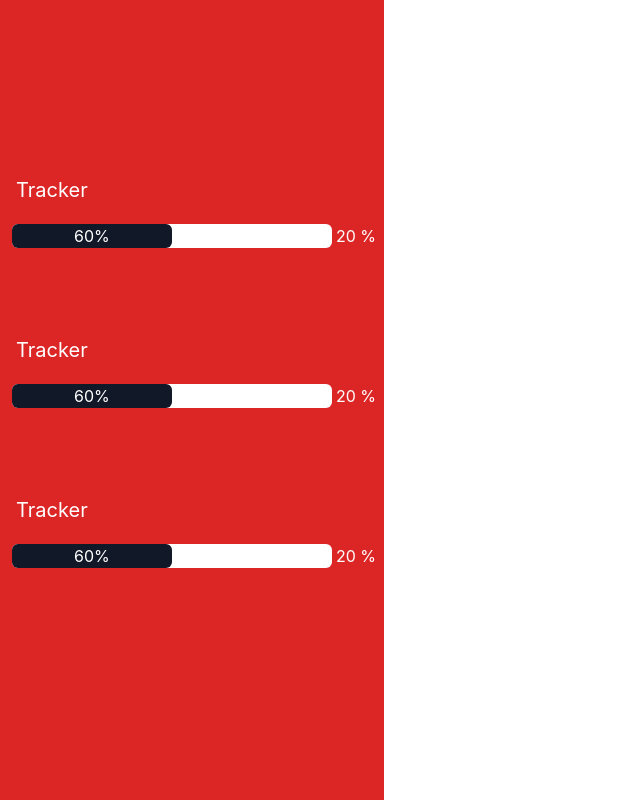
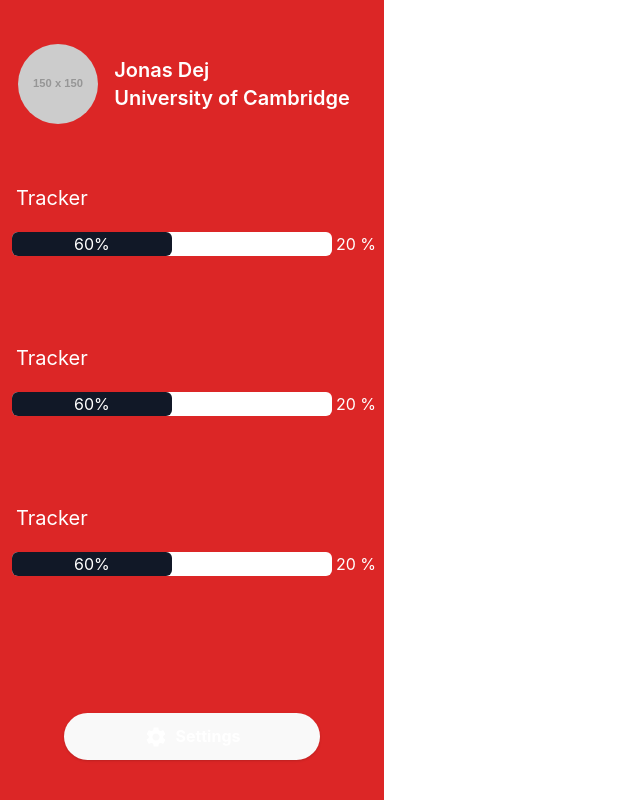
Before and after one commit to bullet-with-butterfly-wings/bf, a React (Vite) app in the folder frontend/: page /base in a window 1280 px wide. Shown: the whole page, without its empty margins (0-640 px from the left). Built offline with nearby package versions, Linux system fonts and the light colour scheme.

Commit message:
Sidebar placing done

```diff
--- a/frontend/package.json
+++ b/frontend/package.json
@@ -13,6 +13,7 @@
     "@craco/craco": "^5.9.0",
     "@emotion/react": "^11.11.4",
     "@emotion/styled": "^11.11.5",
+    "@mui/icons-material": "^5.16.4",
     "@mui/material": "^5.16.1",
     "bootstrap": "^5.3.3",
     "gapi-script": "^1.2.0",
--- /dev/null
+++ b/frontend/src/components/sidebar/ProfileCard.jsx
@@ -0,0 +1,24 @@
+import React from 'react';
+//import styles from './Sidebar.module.css';
+import { FaHome, FaUser, FaCog, FaSignOutAlt } from 'react-icons/fa';
+
+const ProfileCard = ({ name, university, imageUrl}) => {
+    return (
+      <div className="flex items-center justify-center rounded-lg max-w-md my-10">
+        <div className="flex-shrink-0 justify-start">
+          <img
+            src={imageUrl}
+            alt="Profile"
+            className="w-20 h-20 rounded-full object-cover"
+          />
+        </div>
+        <div className="m-4">
+          <h1 className="text-xl font-semibold">{name}</h1>
+          <h2 className="text-xl font-semibold">{university}</h2>
+        </div>
+
+      </div>
+    );
+  };
+
+export default ProfileCard;
--- a/frontend/src/components/sidebar/Sidebar.jsx
+++ b/frontend/src/components/sidebar/Sidebar.jsx
@@ -1,14 +1,21 @@
 import React from 'react';
 import Tracker from './Tracker';
-//import styles from './Sidebar.module.css';
-import { FaHome, FaUser, FaCog, FaSignOutAlt } from 'react-icons/fa';
+import ProfileCard from './ProfileCard';
+import SettingsIcon from '@mui/icons-material/Settings';
 
 const Sidebar = () => {
+  const hello = () => {console.log("Settings")};
   return (
-    <div className="fixed top-0 left-0 h-full bg-red-600 text-white w-96 flex flex-col justify-center content-between">
+    <div className="fixed top-0 left-0 h-full bg-red-600 text-white w-96 flex flex-col align-top content-between">
+      <ProfileCard name={"Jonas Dej"} university={"University of Cambridge"} imageUrl={"https://via.placeholder.com/150"} />
       <Tracker />
       <Tracker />
       <Tracker />
+      <div className='fixed bottom-10 w-96'>
+      <div className="flex align-middle justify-center">
+        <button className="w-2/3 rounded-full font-bold shadow" onClick={hello}><SettingsIcon /><span className='ml-2'>Settings</span></button>
+      </div>
+      </div>
     </div>
   );
 };
```
Also changed, not shown: frontend/public/icons8-settings.svg (added), frontend/src/components/sidebar/trash.txt (deleted), 1 other file (tests, documents, lock files or other folders).
